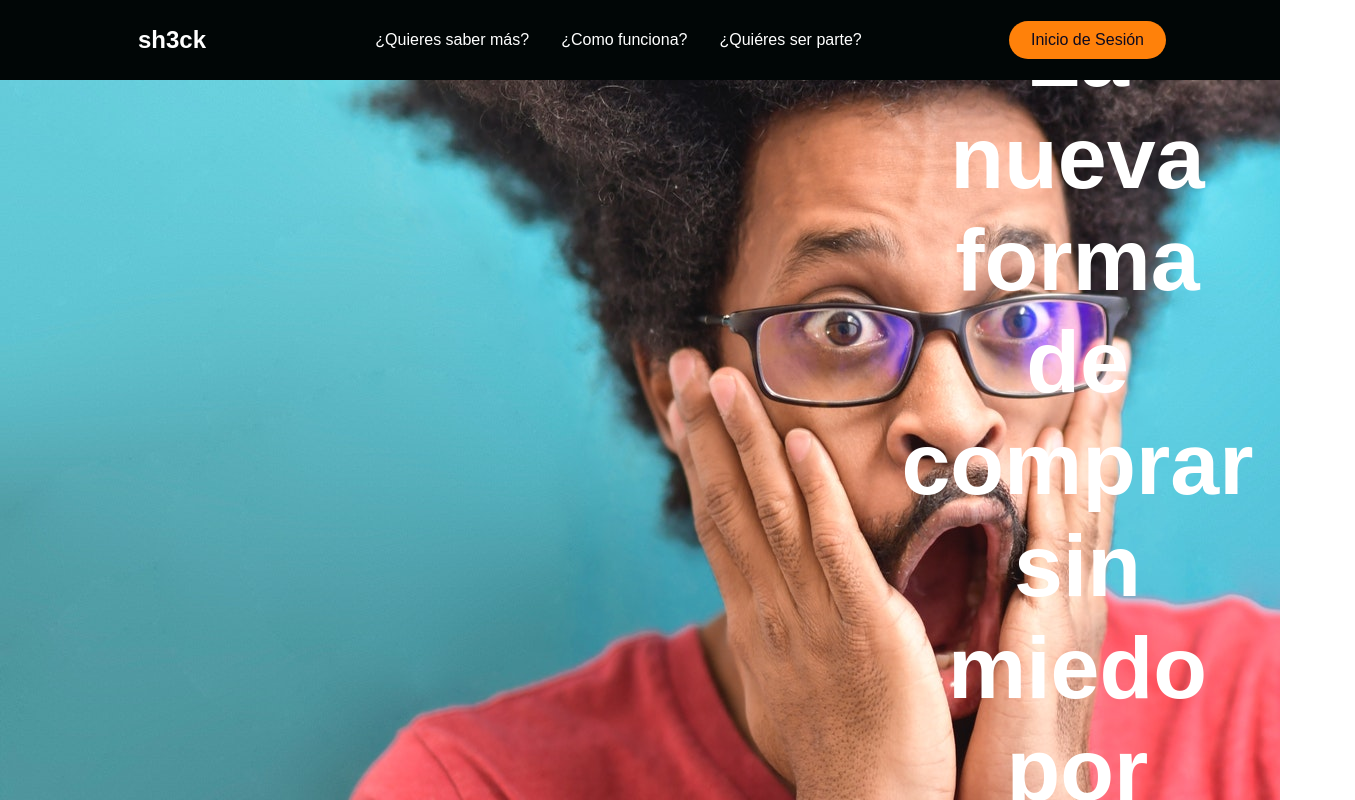
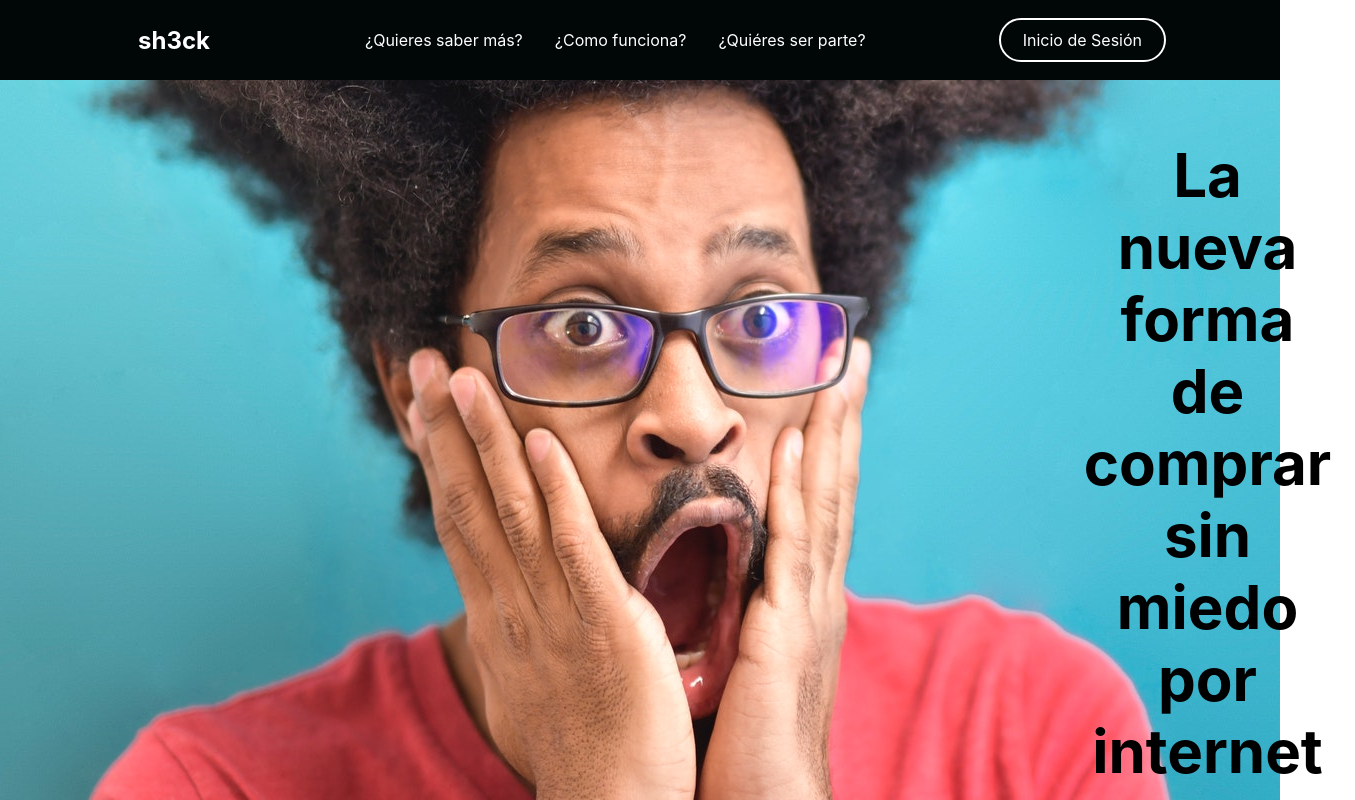
Before and after one commit to aalvarez75GiH/FrontEnds, a React (Create React App) app in the folder landingsh3ck2.0/: page / in a window 1280 px wide. Shown: the top 800 px of the page, 1355 px wide, since content can reach past the window. Built offline with nearby package versions, Linux system fonts and the light colour scheme.

Commit message:
10th commit - adding: changing login button, adding some interaction with future connection requests to api at navBar

```diff
--- a/landingsh3ck2.0/src/App.css
+++ b/landingsh3ck2.0/src/App.css
@@ -2,7 +2,8 @@
     box-sizing: border-box;
     margin: 0;
     padding: 0;
-    font-family: 'Encode Sans Expanded', sans-serif;
+    /* font-family: 'Encode Sans Expanded', sans-serif; */
+    font-family: "Source Sans Pro",-apple-system, BlinkMacSystemFont, 'Segoe UI', Roboto, Oxygen, Ubuntu, Cantarell, 'Open Sans', 'Helvetica Neue', sans-serif;
     /* font-size: 62.50%; */
   }
 /*************** NavBar ****************************** */
@@ -80,13 +81,13 @@
 
   .navBtnLink {
       border-radius: 50px;
-      background-color: #FF810A;
+      background-color: #010606;
       white-space: nowrap;
       padding: 10px 22px;
-      color: #0C0920;
+      color: #ffffff;
       font-size: 16px;
       outline: none;
-      border: none;
+      border: 2px solid #ffffff;
       transition: all 0.2s ease-in-out;
       text-decoration: none;
   }
@@ -95,6 +96,7 @@
     transition: all 0.2s ease-in-out;
     background-color: #FAD570;
     color: #0C0920;
+    border: none;
   }
 
 /**************** Media Queries NavBar ********************************/
@@ -255,7 +257,7 @@
     overflow: hidden;
 }
 
-.videoBG {
+.imageBG {
     width: 100%;
     height: 100%;
     -o-object-fit: cover;
@@ -276,9 +278,10 @@
 }
 
 .heroH1 {
-    color: #ffffff;
-    font-size: 88px;
+    color: #000000;
+    font-size: 60px;
     text-align: center;
+    margin-left: 260px;
 }
 
 .heroP {
@@ -294,6 +297,7 @@
     display: flex;
     flex-direction: column;
     align-items: center;
+    margin-left: 284px;
 }
 
 .button {
--- a/landingsh3ck2.0/src/components/heroSection/heroSection.js
+++ b/landingsh3ck2.0/src/components/heroSection/heroSection.js
@@ -10,7 +10,7 @@ const HeroSection = () => {
         <div className="heroContainer">
              <div className="heroBG">
                 <img
-                   className="VideoBG"
+                   className="imageBG"
                    alt="this is a test"
                    src={Image}/>
                    {/* <video
--- a/landingsh3ck2.0/src/components/navBar/navBar.js
+++ b/landingsh3ck2.0/src/components/navBar/navBar.js
@@ -3,9 +3,9 @@ import { FaBars } from 'react-icons/fa'
 import { Link as LinkR } from 'react-router-dom'
 import { Link as LinkS } from 'react-scroll'
 
-const NavBar = ({ toggleSideBar }) => {
-
-    return (
+const NavBar = ({ toggleSideBar, username, login, onLogin }) => {
+    if (login){
+        return(
         <>
             <nav className="nav" >
                 <div className="navBarContainer">
@@ -29,16 +29,55 @@ const NavBar = ({ toggleSideBar }) => {
                         <LinkS to="signup" className="navLinks" >Sign up</LinkS>
                         </li> */}
                     </ul>
-                    <nav className="navBtn">
-                        <LinkR to="/signin" className="navBtnLink">Inicio de Sesión</LinkR>
-                    </nav>
+                    <div
+                    onClick={ onLogin }
+                    className="navBtn">
+                        <LinkR
+                        to="/signin"
+                        className="navBtnLink">{username}</LinkR>
+                    </div>
                 </div>
             </nav>
         </>
+        )
 
 
+    }else{
+        return (
+            <>
+                <nav className="nav" >
+                    <div className="navBarContainer">
+                        <LinkR to="/" className="navLogo">sh3ck</LinkR>
+                        <div
+                        onClick={ toggleSideBar }
+                        className="mobileIcon">
+                            <FaBars/>
+                        </div>
+                        <ul className="navMenu">
+                            <li className="navItem">
+                                <LinkS to="about" className="navLinks" >¿Quieres saber más?</LinkS>
+                            </li>
+                            <li className="navItem">
+                                <LinkS to="discover" className="navLinks" >¿Como funciona?</LinkS>
+                            </li>
+                            <li className="navItem">
+                            <LinkS to="services" className="navLinks" >¿Quiéres ser parte?</LinkS>
+                            </li>
+                            {/* <li className="navItem">
+                            <LinkS to="signup" className="navLinks" >Sign up</LinkS>
+                            </li> */}
+                        </ul>
+                        <nav
+                        onClick={ onLogin }
+                        className="navBtn">
+                            <LinkR to="/signin" className="navBtnLink">Inicio de Sesión</LinkR>
+                        </nav>
+                    </div>
+                </nav>
+            </>
+        )
+    }
 
-    )
 }
 
 export default NavBar
--- a/landingsh3ck2.0/src/views/home.js
+++ b/landingsh3ck2.0/src/views/home.js
@@ -7,16 +7,25 @@ import HeroSection from '../components/heroSection/heroSection'
 const Home = () => {
 
     const [ isOpen, setIsOpen ] = useState(false)
+    const [ login, setLogin ] =useState(false)
 
-    const toggleSideBar = (e) => {
+    const toggleSideBar = () => {
         setIsOpen(!isOpen)
         console.log('this is toggle...')
     }
-
+    const onLogin = () => {
+        setLogin(!login)
+        console.log(login)
+    }
     return (
         <>
             <SideBar isOpen={isOpen} toggleSideBar={ toggleSideBar }/>
-            <NavBar toggleSideBar={ toggleSideBar }/>
+            <NavBar
+            toggleSideBar={ toggleSideBar }
+            username={'arnoldo'}
+            login={ login }
+            onLogin={ onLogin }
+            />
             <HeroSection/>
         </>
     )
```
